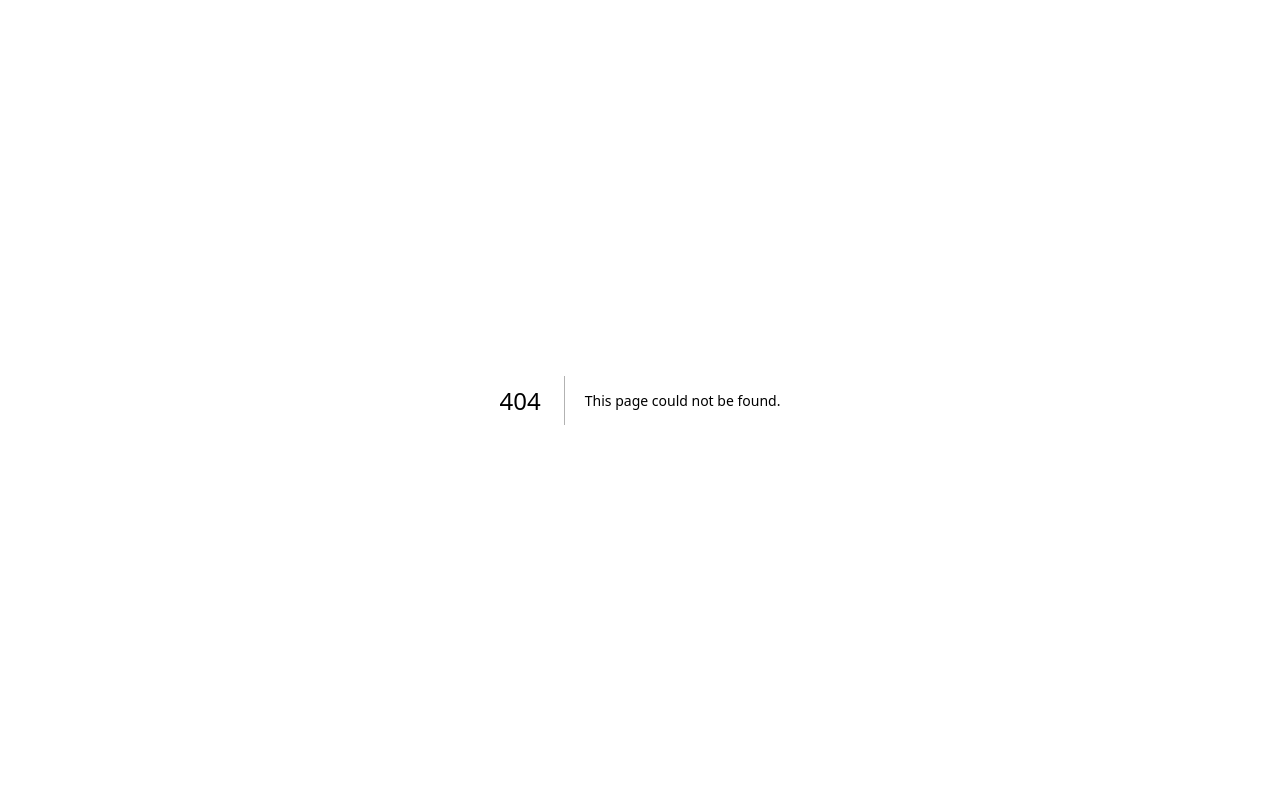
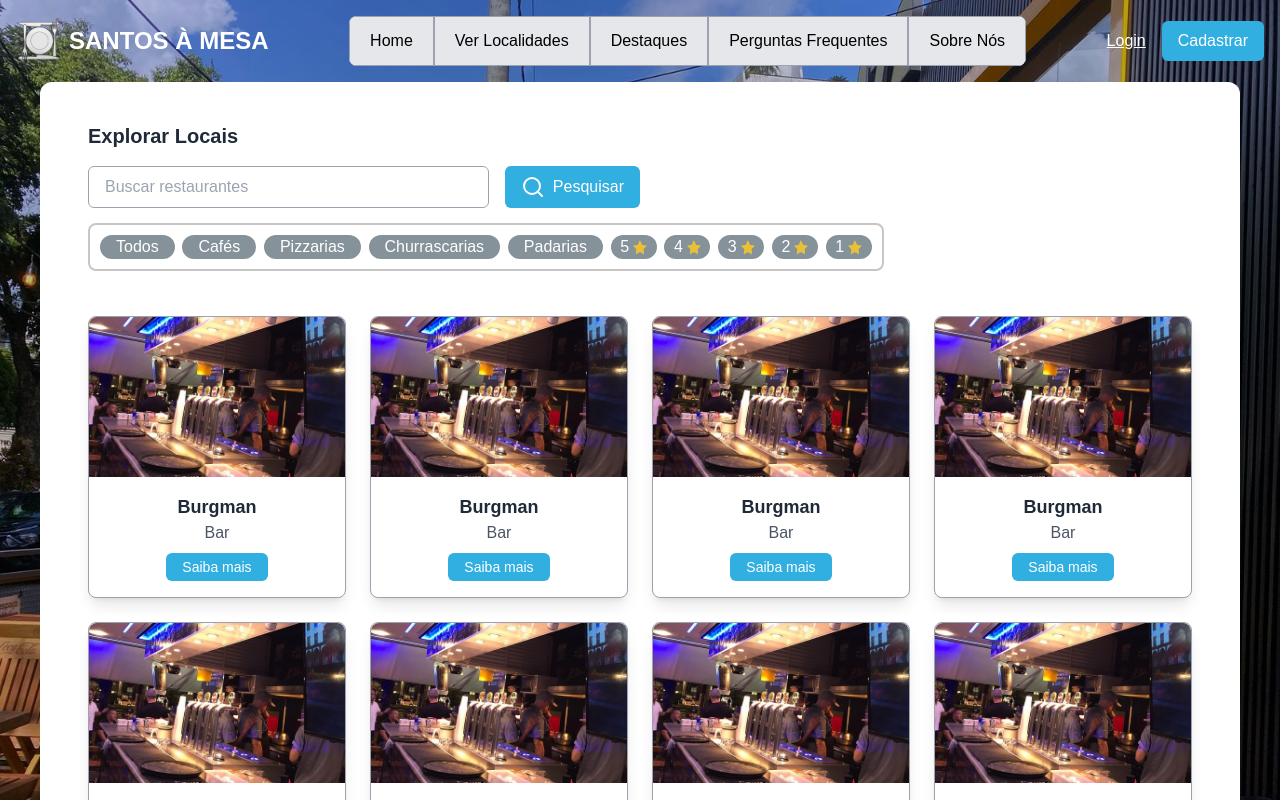
Before and after one commit to aguiar-marcelo/santosamesa, a Next.js app: page /local in a window 1280 px wide. Before the commit this address had no page. Shown: the top 800 px of the page. Built offline with nearby package versions, Linux system fonts and the light colour scheme.

Commit message:
feat: página de local

```diff
--- /dev/null
+++ b/src/app/local/page.tsx
@@ -0,0 +1,7 @@
+import LocalPage from "@/components/LocalPage";
+
+export default function Local() {
+    return (
+        <LocalPage />
+    );
+}
--- /dev/null
+++ b/src/components/LocalPage.tsx
@@ -0,0 +1,136 @@
+"use client"
+import Link from 'next/link';
+import Image from "../../node_modules/next/image";
+import React from 'react';
+import { Search } from 'lucide-react';
+
+const LocalPage = () => {
+    return (
+        <div className="relative w-full h-full" style={{ backgroundImage: "url('img/localidade.jpg')", backgroundSize: 'cover' }}>
+            <div className="bg-cover bg-center h-[350px] w-full">
+                <div className="flex flex-col items-center ">
+                    {/* Header */}
+                    <div className="w-full flex justify-between gap-4 p-4 items-center">
+                        <div className="flex justify-center items-center gap-2">
+                            <img src="img/img-logo.png" alt="Logo" width={45} height={40} />
+                            <h1 className="text-white text-2xl font-bold">SANTOS À MESA</h1>
+                        </div>
+
+                        <div className="flex justify-center rounded-lg overflow-hidden">
+                            <Link href="/" className="bg-gray-200 border border-gray-400 text-black px-5 py-3 hover:bg-gray-300">
+                                Home
+                            </Link>
+                            <Link href="/local" className="bg-gray-200 border border-gray-400 text-black px-5 py-3 hover:bg-gray-300">
+                                Ver Localidades
+                            </Link>
+                            <Link href="/" className="bg-gray-200 border border-gray-400 text-black px-5 py-3 hover:bg-gray-300">
+                                Destaques
+                            </Link>
+                            <Link href="/" className="bg-gray-200 border border-gray-400 text-black px-5 py-3 hover:bg-gray-300">
+                                Perguntas Frequentes
+                            </Link>
+                            <Link href="/sobreNos" className="bg-gray-200 border border-gray-400 text-black px-5 py-3 hover:bg-gray-300">
+                                Sobre Nós
+                            </Link>
+                        </div>
+
+                        <div className="flex justify-center gap-4 items-center">
+                            <Link href="/login" className="text-white underline">
+                                Login
+                            </Link>
+                            <Link href="/cadastro" className="bg-primary text-white px-4 py-2 rounded-md hover:bg-blue-600">
+                                Cadastrar
+                            </Link>
+                        </div>
+                    </div>
+                </div>
+
+                <div className="bg-white mx-10 rounded-xl px-12 overflow-hidden">
+
+                    <div className="mt-10">
+                        <h2 className="text-xl text-gray-800 font-bold">Explorar Locais</h2>
+
+                        <div className="flex gap-4 mt-4 w-1/2">
+                            <input type="text" placeholder="Buscar restaurantes" className="w-full px-4 py-2 rounded-md border border-gray-400 text-black" />
+                            <button className="bg-primary text-white px-4 py-2 rounded-md hover:bg-blue-600 flex items-center gap-2">
+                                <Search /> Pesquisar
+                            </button>
+                        </div>
+                    </div>
+
+                    <div className="mt-[15px] mb-[45px] w-fit">
+                        <div className="border-2 border-[#c8c5c5] rounded-lg p-[10px]">
+                            <div className="flex gap-[1%]">
+                                <button className="bg-[#86929A] text-white rounded-xl px-4">Todos</button>
+                                <button className="bg-[#86929A] text-white rounded-xl px-4">Cafés</button>
+                                <button className="bg-[#86929A] text-white rounded-xl px-4">Pizzarias</button>
+                                <button className="bg-[#86929A] text-white rounded-xl px-4">Churrascarias</button>
+                                <button className="bg-[#86929A] text-white rounded-xl px-4">Padarias</button>
+                                <button className="bg-[#86929A] text-white rounded-xl px-4 flex items-center justify-center">
+                                    5
+                                    <img className="w-[15px] h-[15px] ml-1" src="img/estrela-preenchida.png" alt="Estrela" />
+                                </button>
+                                <button className="bg-[#86929A] text-white rounded-xl px-4 flex items-center justify-center">
+                                    4
+                                    <img className="w-[15px] h-[15px] ml-1" src="img/estrela-preenchida.png" alt="Estrela" />
+                                </button>
+                                <button className="bg-[#86929A] text-white rounded-xl px-4 flex items-center justify-center">
+                                    3
+                                    <img className="w-[15px] h-[15px] ml-1" src="img/estrela-preenchida.png" alt="Estrela" />
+                                </button>
+                                <button className="bg-[#86929A] text-white rounded-xl px-4 flex items-center justify-center">
+                                    2
+                                    <img className="w-[15px] h-[15px] ml-1" src="img/estrela-preenchida.png" alt="Estrela" />
+                                </button>
+                                <button className="bg-[#86929A] text-white rounded-xl px-4 flex items-center justify-center">
+                                    1
+                                    <img className="w-[15px] h-[15px] ml-1" src="img/estrela-preenchida.png" alt="Estrela" />
+                                </button>
+                            </div>
+                        </div>
+                    </div>
+
+
+                    <div className="grid grid-cols-4 gap-6 justify-items-center">
+                        {[
+                            { name: "Burgman", category: "Bar", img: "img/img-placeholder.jpg" },
+                            { name: "Burgman", category: "Bar", img: "img/img-placeholder.jpg" },
+                            { name: "Burgman", category: "Bar", img: "img/img-placeholder.jpg" },
+                            { name: "Burgman", category: "Bar", img: "img/img-placeholder.jpg" },
+                            { name: "Burgman", category: "Bar", img: "img/img-placeholder.jpg" },
+                            { name: "Burgman", category: "Bar", img: "img/img-placeholder.jpg" },
+                            { name: "Burgman", category: "Bar", img: "img/img-placeholder.jpg" },
+                            { name: "Burgman", category: "Bar", img: "img/img-placeholder.jpg" },
+                        ].map((place, index) => (
+                            <div key={index} className="shadow-lg border border-gray-400 rounded-lg bg-white w-full max-w-xs">
+                                <img src={place.img} alt={place.name} className="w-full h-40 object-cover rounded-t-lg" />
+                                <div className="p-4 text-center text-gray-800">
+                                    <b className="text-lg">{place.name}</b>
+                                    <p className="text-gray-600">{place.category}</p>
+                                    <button className="mt-2 bg-primary text-white px-4 py-1 text-sm rounded-md hover:bg-blue-600">Saiba mais</button>
+                                </div>
+                            </div>
+                        ))}
+                    </div>
+
+                    <div className="m-10 flex justify-center">
+                        <button className="px-4 py-1 rounded-md flex items-center gap-2 border-2 border-black font-bold">
+                            Carregar Mais
+                        </button>
+                    </div>
+
+                </div>
+
+                <div className="bg-[#247895] mt-[30px] w-full">
+                    <div className="flex flex-col items-center text-[#e8e8ec] p-[15px]">
+                        <h3>SANTOS À MESA</h3>
+                        ©2025, Santos à Mesa. Todos os direitos reservados.
+                    </div>
+                    <Image src={"/img/img-mureta.png"} width="1000" height="1000" className="w-full" alt="muretas-santos" />
+                </div>
+            </div>
+        </div >
+    );
+};
+
+export default LocalPage;
```
Also changed, not shown: public/img/localidade.jpg (added).
